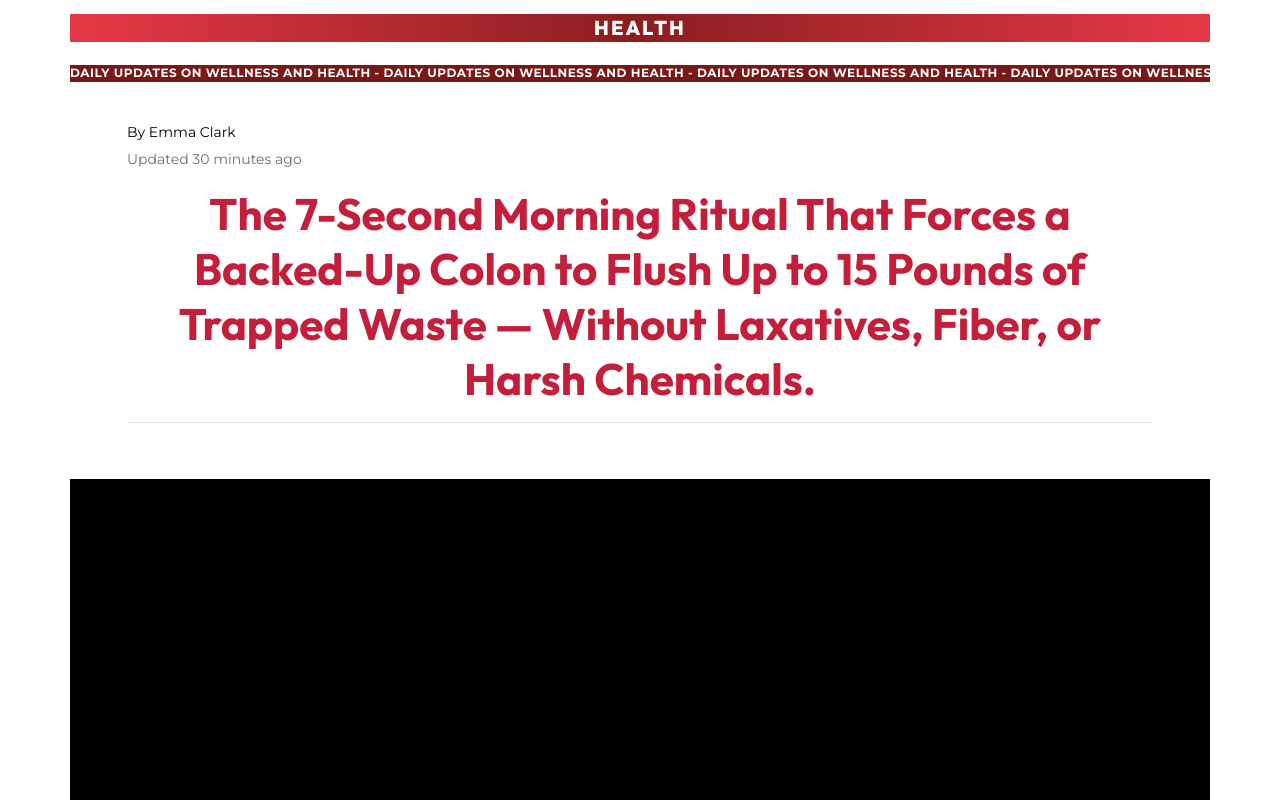
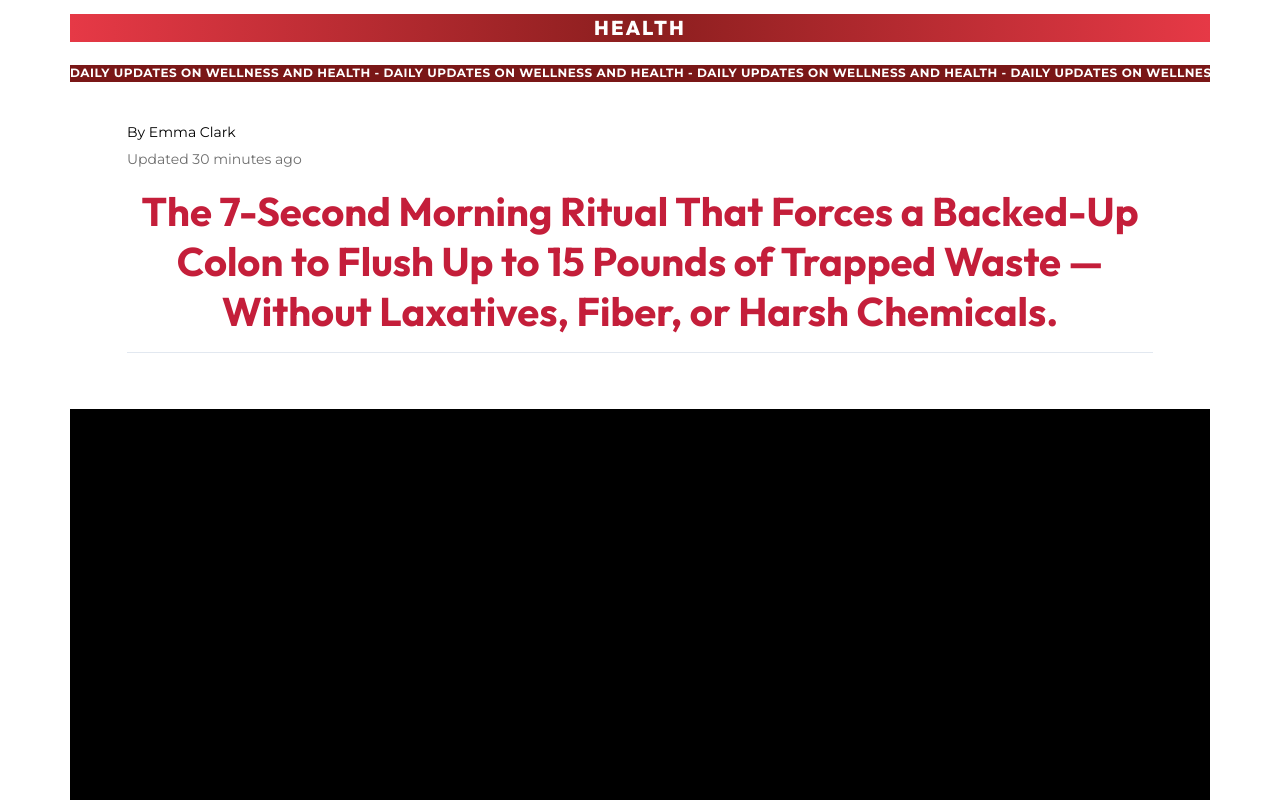
Before and after one commit to blackcats26/funis, a plain HTML site: page besthealthadvice.online/public/gut/index.html in a window 1280 px wide. Shown: the top 800 px of the page. Drawn offline with nearby package versions, Linux system fonts and the light colour scheme.

Commit message:
Update index.html

```diff
--- a/besthealthadvice.online/public/gut/index.html
+++ b/besthealthadvice.online/public/gut/index.html
@@ -3,7 +3,7 @@
 <head>
 <meta charset="utf-8">
 <meta name="viewport" content="width=device-width, initial-scale=1">
-<title>Gut Active</title>
+<title>Gut Health</title>
 <meta name="robots" content="noindex, nofollow">
 <link rel="preconnect" href="https://fonts.googleapis.com"><link rel="preconnect" href="https://fonts.gstatic.com" crossorigin>
 <link rel="stylesheet" href="https://fonts.googleapis.com/css2?family=Cabin:wght@400;500;600;700;800&family=DM+Sans:wght@400;500;600;700;800&family=Montserrat:wght@400;500;600;700;800&family=Outfit:wght@400;500;600;700;800&display=swap">
@@ -58,7 +58,7 @@ a{color:inherit}
 .n-98bc53e8{color:#6e6e6e;font-size:14px;font-weight:400}
 .n-98bc53e8 a{color:#6e6e6e}
 .o-30420436{width:100%;margin-bottom:16px}
-.n-30420436{color:#C41E3A;font-size:44px;font-weight:700;line-height:1.25em;font-family:'Outfit',sans-serif;text-align:center}
+.n-30420436{color:#C41E3A;font-size:40px;font-weight:700;line-height:1.25em;font-family:'Outfit',sans-serif;text-align:center}
 .n-30420436 a{color:#C41E3A}
 .o-77f6f853{width:100%;height:1px;margin-bottom:16px}
 .n-77f6f853{background:#E2E8F0}
@@ -718,7 +718,7 @@ a{color:inherit}
 .o-b4d9a932{width:100%}
 .n-b4d9a932{color:#0D2A45;font-size:14px;text-align:center;font-family:'Outfit',sans-serif}
 .n-b4d9a932 a{color:#0D2A45}
-@media (max-width:767px){.n-30420436{font-size:24px}
+@media (max-width:767px){.n-30420436{font-size:22px}
 .o-c617abc3{width:100%}
 .n-c617abc3{font-size:28px}
 .n-2795931d{width:48px;font-size:53px}
```
